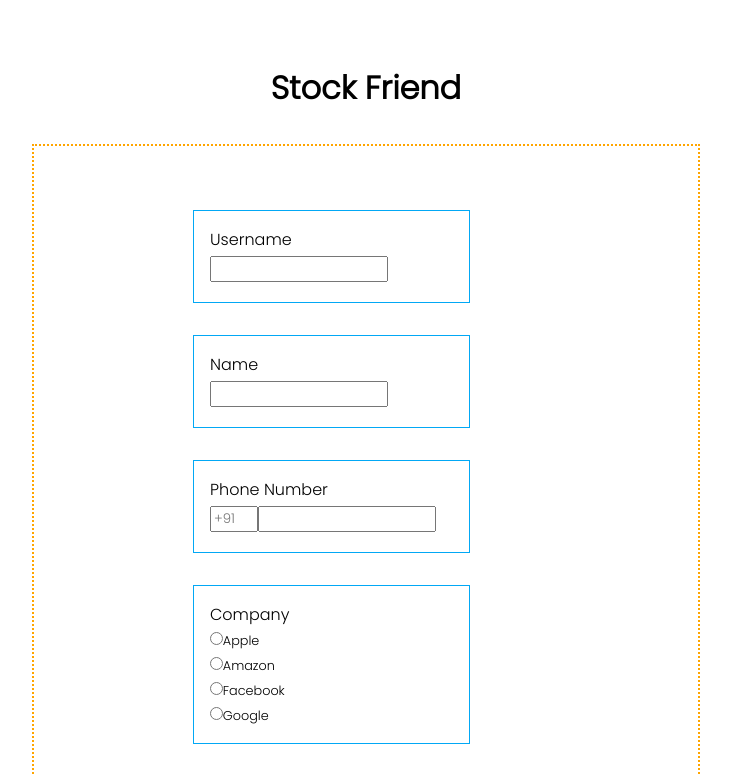
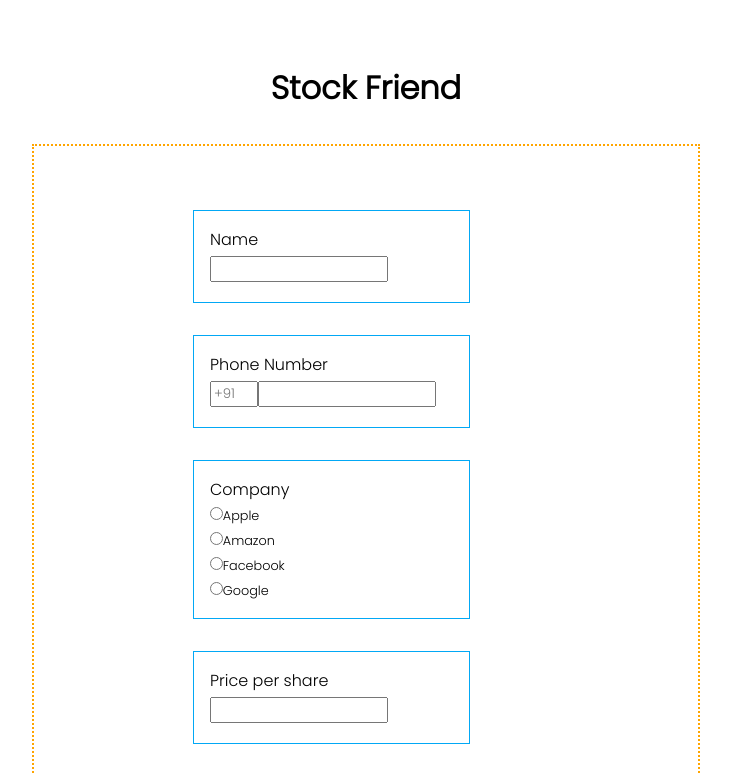
Before and after one commit to NehalJain159/StockFriend, a React (Create React App) app in the folder stock_friend/: page / in a window 1280 px wide. Shown: the top 774 px of the page, without its empty margins (274-1005 px from the left). Built offline with nearby package versions, Linux system fonts and the light colour scheme.

Commit message:
Removed username dependency

```diff
--- a/stock_friend/src/Form.js
+++ b/stock_friend/src/Form.js
@@ -7,21 +7,17 @@ function Form() {
 
     let submitDetails = async (e) => {
         e.preventDefault();
-        window.sessionStorage.setItem('username',document.querySelector('.username').value);
         window.sessionStorage.setItem('name',document.querySelector('.name').value);
         window.sessionStorage.setItem('phoneNumber',document.getElementById('country-code').value+document.getElementById('phone').value);
-        window.sessionStorage.setItem('company',document.querySelector('.company').value);
         window.sessionStorage.setItem('sharePurchasedAtPrice',document.querySelector('.stkprice').value);
         window.sessionStorage.setItem('desiredSharePrice',document.querySelector('.diff').value);
         let res = await createOtp(
-            window.sessionStorage.getItem('username'),
             window.sessionStorage.getItem('phoneNumber')
         );
         console.log(res);
     }
 
     let clearData = (e) => {
-        window.sessionStorage.removeItem('username');
         window.sessionStorage.removeItem('name');
         window.sessionStorage.removeItem('phoneNumber');
         window.sessionStorage.removeItem('company');
@@ -29,14 +25,14 @@ function Form() {
         window.sessionStorage.removeItem('desiredSharePrice');
     }
 
+    let storeCompany = (e) => {
+        window.sessionStorage.setItem('company',e.target.value);
+    }
+
     return (
         <div>
             <div className="wrapper">
                 <form action="#" id="user-info" onSubmit={submitDetails}>
-                    <div className="pair">
-                        <label for='username '>Username </label><br/>
-                        <input type='text' name='username' className='username'required /><br/>
-                    </div>
                     <div className="pair">
                         <label for='name '>Name </label><br/>
                         <input type='text' name='name' className='name' required /><br/>
@@ -47,15 +43,16 @@ function Form() {
                         <input type='text' name='phone' className='phone' id='phone' required></input><br/>
                     </div>
                     <div className="pair">
-                        <label for='company'>Company</label><br/>
-                        <input type='radio' name='company' className='company'value='Apple' ></input>
-                        <label for='apple' className='company'>Apple</label><br/>
-                        <input type='radio' name='company' className='company'value='Amazon' ></input>
-                        <label for='apple' className='company'>Amazon</label><br/>
-                        <input type='radio' name='company' className='company'value='Facebook' ></input>
-                        <label for='apple' className='company'>Facebook</label><br/>
-                        <input type='radio' name='company' className='company'value='Google' ></input>
-                        <label for='apple' className='company'>Google</label>
+                        <div onChange={storeCompany}>Company<br/>
+                            <input type='radio' name='company' className='company'value='Apple'></input>
+                            <label className='company'>Apple</label><br/>
+                            <input type='radio' name='company' className='company'value='Amazon'></input>
+                            <label className='company'>Amazon</label><br/>
+                            <input type='radio' name='company' className='company'value='Facebook'></input>
+                            <label className='company'>Facebook</label><br/>
+                            <input type='radio' name='company' className='company'value='Google'></input>
+                            <label className='company'>Google</label>
+                        </div>
                     </div>
                     <div className="pair">
                         <label for='stkprice '>Price per share</label><br/>
--- a/stock_friend/src/Services/confirmOtp.js
+++ b/stock_friend/src/Services/confirmOtp.js
@@ -4,12 +4,11 @@ const api = axios.create({
     baseURL:'https://tt4i2b4huh.execute-api.us-east-1.amazonaws.com/default'
 });
 
-let confirmOtp = async (username, name, phoneNumber, oneTimePassword, company, sharePurchasedAtPrice, desiredSharePrice) => {
+let confirmOtp = async (name, phoneNumber, oneTimePassword, company, sharePurchasedAtPrice, desiredSharePrice) => {
     let res = await api.post('/confirmOtp', {
         headers:{
             'Content-Type': 'application/json'
         },
-        username,
         name,
         phoneNumber,
         oneTimePassword,
--- a/stock_friend/src/Services/createOtp.js
+++ b/stock_friend/src/Services/createOtp.js
@@ -4,12 +4,11 @@ const api = axios.create({
     baseURL:'https://tt4i2b4huh.execute-api.us-east-1.amazonaws.com/default'
 });
 
-let createOtp = async (username, phoneNumber) => {
+let createOtp = async (phoneNumber) => {
     let res = await api.post('/createOtp', {
         headers:{
             'Content-Type': 'application/json'
         },
-        username,
         phoneNumber
     })
     return res;
--- a/stock_friend/src/Verify.js
+++ b/stock_friend/src/Verify.js
@@ -15,7 +15,6 @@ function Verify() {
             document.getElementById("VI").value
         );
         let res = await confirmOtp(
-            window.sessionStorage.getItem('username'),
             window.sessionStorage.getItem('name'),
             window.sessionStorage.getItem('phoneNumber'),
             window.sessionStorage.getItem('oneTimePassword'),
```
